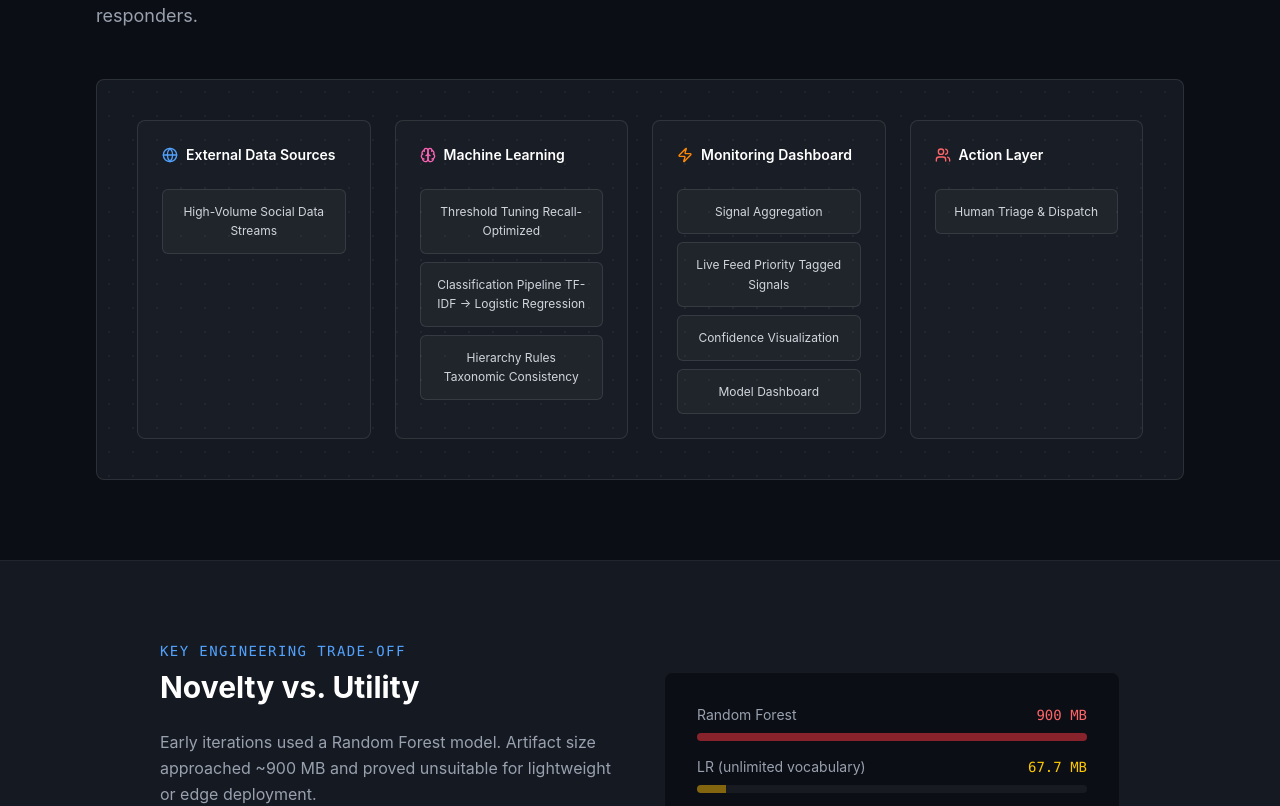
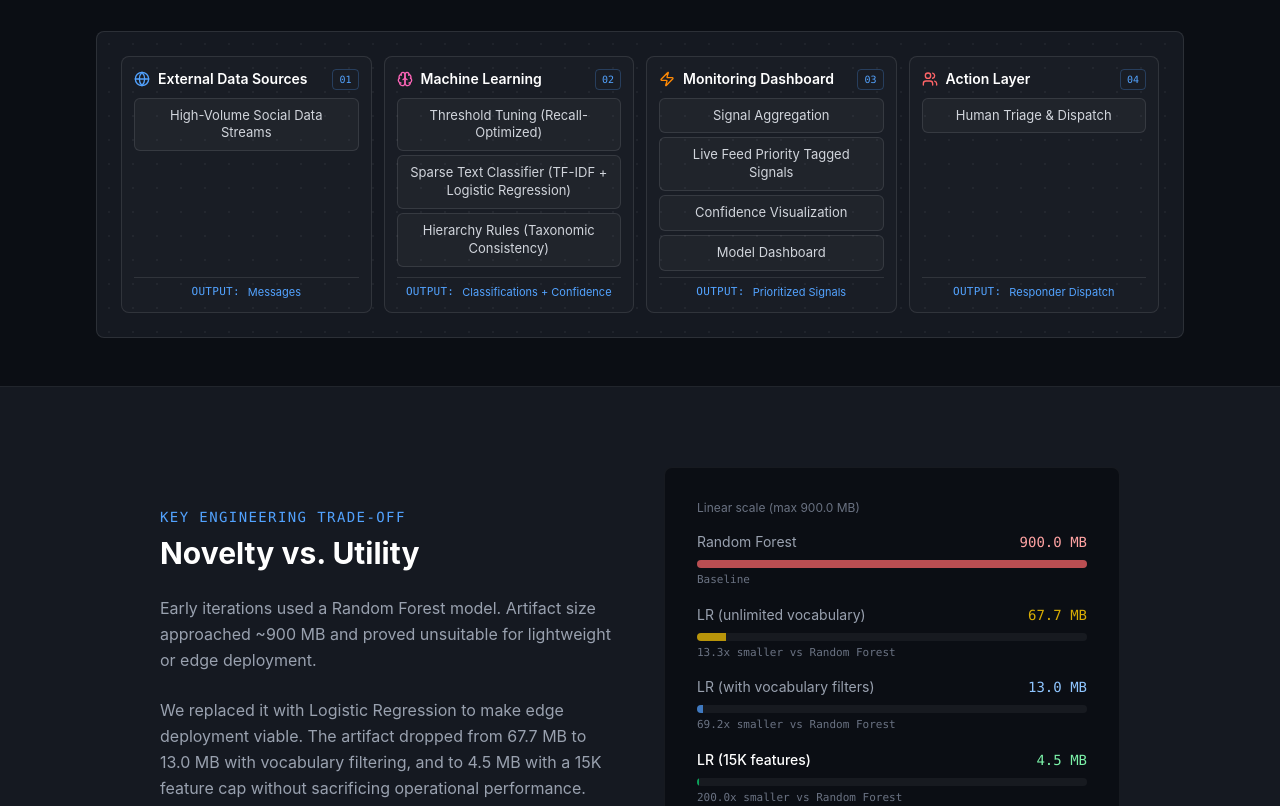
Before and after one commit to ghgeist/ghgeist.github.io, a React (Vite) app: page /projects/signal-storm in a window 1280 px wide. Shown: the part 1940-2746 px from the top of the page. Built offline with nearby package versions, Linux system fonts and the light colour scheme.

Commit message:
Enhance StormSignal component with additional architecture details, design elements, and improved model comparison logic; refactor CTA links and layout for better usability.

```diff
--- a/src/app/projects/StormSignal.tsx
+++ b/src/app/projects/StormSignal.tsx
@@ -46,9 +46,9 @@ const architectureLanes: ArchitectureLane[] = [
     icon: <Brain className="w-4 h-4" />,
     iconColor: "text-pink-400",
     nodes: [
-      "Threshold Tuning Recall-Optimized",
-      "Classification Pipeline TF-IDF → Logistic Regression",
-      "Hierarchy Rules Taxonomic Consistency",
+      "Threshold Tuning (Recall-Optimized)",
+      "Sparse Text Classifier (TF-IDF + Logistic Regression)",
+      "Hierarchy Rules (Taxonomic Consistency)",
     ],
     tightSpacing: true,
   },
@@ -70,6 +70,12 @@ const architectureLanes: ArchitectureLane[] = [
     iconColor: "text-red-400",
     nodes: ["Human Triage & Dispatch"],
   },
+];
+
+const architectureTransitions = [
+  "Messages",
+  "Classifications + Confidence",
+  "Prioritized Signals",
 ];
 
 type DesignDoctrineCard = {
@@ -161,39 +167,126 @@ function SectionHeading({ title, subtitle }: { title: string; subtitle?: string
 
 function Node({ text }: { text: string }) {
   return (
-    <div className="w-full bg-white/[0.03] border border-white/10 rounded-md px-3 py-2.5 md:px-4 md:py-3 text-center">
-      <p className="text-xs text-gray-300 leading-relaxed">{text}</p>
+    <div className="w-full bg-white/[0.03] border border-white/10 rounded-md px-3 py-2 md:px-3 md:py-2 text-center">
+      <p className="text-[13px] md:text-[13px] text-gray-300 leading-normal md:leading-snug">{text}</p>
     </div>
   );
 }
 
 function Lane({
+  index,
   title,
   icon,
   iconColor,
   nodes,
-  tightSpacing = false
+  nextLabel,
+  tightSpacing = false,
 }: {
+  index: number;
   title: string;
   icon: React.ReactNode;
   iconColor: string;
   nodes: string[];
+  nextLabel?: string;
   tightSpacing?: boolean;
 }) {
+  const laneNumber = String(index + 1).padStart(2, "0");
+
   return (
-    <div className="bg-white/[0.02] border border-white/10 rounded-lg p-4 md:p-6 flex flex-col h-full min-h-[200px] md:min-h-[300px]">
-      <div className="flex items-center gap-2 mb-4 md:mb-6">
-        <div className={`${iconColor} flex-shrink-0`}>
-          {icon}
+    <div className="bg-white/[0.02] border border-white/10 rounded-lg p-3.5 md:p-3 flex flex-col h-full min-h-0 sm:min-h-[180px] md:min-h-[170px]">
+      <div className="flex items-start justify-between gap-2 mb-3 md:mb-2">
+        <div className="flex items-center gap-2 min-w-0">
+          <div className={`${iconColor} flex-shrink-0`}>
+            {icon}
+          </div>
+          <h3 className="text-xs md:text-sm font-semibold text-white">{title}</h3>
         </div>
-        <h3 className="text-xs md:text-sm font-semibold text-white">{title}</h3>
+        <span className="text-[10px] font-mono text-blue-400 border border-blue-400/25 rounded px-1.5 py-0.5">
+          {laneNumber}
+        </span>
       </div>
+
       <div className="flex-1 flex flex-col justify-start">
-        <div className={`w-full max-w-full md:max-w-[260px] mx-auto ${tightSpacing ? 'space-y-2' : 'space-y-3'}`}>
+        <div className={`w-full max-w-full md:max-w-[240px] mx-auto ${tightSpacing ? "space-y-1" : "space-y-2"}`}>
           {nodes.map((text, idx) => (
             <Node key={idx} text={text} />
           ))}
         </div>
+      </div>
+
+      <div className="hidden sm:block mt-2 md:mt-1.5 pt-2 md:pt-1.5 border-t border-white/10">
+        {nextLabel ? (
+          <div className="flex flex-wrap items-center justify-center gap-x-2 gap-y-0.5 text-[11px] text-center">
+            <span className="font-mono uppercase tracking-wide text-blue-400">Output:</span>
+            <span className="text-blue-400">{nextLabel}</span>
+          </div>
+        ) : (
+          <div className="flex flex-wrap items-center justify-center gap-x-2 gap-y-0.5 text-[11px] text-center">
+            <span className="font-mono uppercase tracking-wide text-blue-400">Output:</span>
+            <span className="text-blue-400">Responder Dispatch</span>
+          </div>
+        )}
+      </div>
+    </div>
+  );
+}
+
+function MobileFlowConnector({ label }: { label: string }) {
+  return (
+    <div className="flex items-center justify-center gap-2 py-1 text-[11px] text-center">
+      <span className="font-mono uppercase tracking-wide text-blue-400">Output:</span>
+      <span className="text-blue-400">{label}</span>
+    </div>
+  );
+}
+
+function AnimatedLane({ lane, idx }: { lane: ArchitectureLane; idx: number }) {
+  return (
+    <Motion.div
+      initial={{ opacity: 0, y: 10 }}
+      whileInView={{ opacity: 1, y: 0 }}
+      viewport={{ once: true, amount: 0.3 }}
+      transition={{ duration: 0.35, delay: idx * 0.08 }}
+      className="h-full"
+    >
+      <Lane
+        index={idx}
+        title={lane.title}
+        icon={lane.icon}
+        iconColor={lane.iconColor}
+        nodes={lane.nodes}
+        nextLabel={architectureTransitions[idx]}
+        tightSpacing={lane.tightSpacing}
+      />
+    </Motion.div>
+  );
+}
+
+function ArchitectureDesktopTablet() {
+  return (
+    <div className="relative hidden sm:block">
+      <div className="relative grid grid-cols-1 md:grid-cols-2 lg:grid-cols-4 gap-3 md:gap-3">
+        {architectureLanes.map((lane, idx) => (
+          <React.Fragment key={idx}>
+            <AnimatedLane lane={lane} idx={idx} />
+
+          </React.Fragment>
+        ))}
+      </div>
+    </div>
+  );
+}
+
+function ArchitectureMobile() {
+  return (
+    <div className="relative sm:hidden">
+      <div className="space-y-2">
+        {architectureLanes.map((lane, idx) => (
+          <React.Fragment key={idx}>
+            <AnimatedLane lane={lane} idx={idx} />
+            {idx < architectureTransitions.length && <MobileFlowConnector label={architectureTransitions[idx]} />}
+          </React.Fragment>
+        ))}
       </div>
     </div>
   );
@@ -201,20 +294,26 @@ function Lane({
 
 function ModelComparisonChart({ models }: { models: ModelComparison[] }) {
   const colorConfig: Record<ModelComparison["color"], { bg: string; text: string }> = {
-    red: { bg: "bg-red-500/50", text: "text-red-400" },
-    yellow: { bg: "bg-yellow-500/50", text: "text-yellow-400" },
-    blue: { bg: "bg-blue-500/50", text: "text-blue-400" },
-    green: { bg: "bg-green-500", text: "text-green-400" },
+    red: { bg: "bg-red-400/70", text: "text-red-300" },
+    yellow: { bg: "bg-yellow-400/70", text: "text-yellow-400/85" },
+    blue: { bg: "bg-blue-400/70", text: "text-blue-300" },
+    green: { bg: "bg-green-400/70", text: "text-green-300" },
   };
 
   const maxModelSize = Math.max(...models.map(m => m.sizeMB));
+  const baselineModelSize = models[0]?.sizeMB ?? maxModelSize;
 
   return (
     <div className="bg-[#0B0E14] p-6 md:p-8 rounded-lg border border-white/5">
+      <div className="mb-4 text-xs text-gray-500">
+        Linear scale (max {maxModelSize.toFixed(1)} MB)
+      </div>
       <div className="space-y-4">
         {models.map((model, idx) => {
           const widthPercent = (model.sizeMB / maxModelSize) * 100;
           const colors = colorConfig[model.color];
+          const isBaseline = idx === 0;
+          const shrinkFactor = isBaseline ? null : baselineModelSize / model.sizeMB;
 
           return (
             <div key={idx}>
@@ -223,7 +322,7 @@ function ModelComparisonChart({ models }: { models: ModelComparison[] }) {
                   {model.label}
                 </span>
                 <span className={`${colors.text} font-mono`}>
-                  {model.sizeMB} MB
+                  {model.sizeMB.toFixed(1)} MB
                 </span>
               </div>
               <div className="h-2 bg-white/5 rounded-full overflow-hidden">
@@ -231,6 +330,9 @@ function ModelComparisonChart({ models }: { models: ModelComparison[] }) {
                   className={`h-full ${colors.bg} transition-all`}
                   style={{ width: `${widthPercent}%`, minWidth: widthPercent < 1 ? '2px' : '0' }}
                 />
+              </div>
+              <div className="mt-1 text-[11px] text-gray-500 font-mono">
+                {isBaseline ? "Baseline" : `${shrinkFactor?.toFixed(1)}x smaller vs Random Forest`}
               </div>
             </div>
           );
@@ -368,35 +470,24 @@ export function StormSignal() {
       </section>
 
       {/* Architecture */}
-      <section className="py-12 md:py-20 bg-[#0B0E14]">
+      <section className="py-10 md:py-12 bg-[#0B0E14]">
         <div className="max-w-6xl mx-auto px-6 lg:px-8">
            <SectionHeading
              title="System Architecture"
              subtitle="A monitoring dashboard with a constrained ML core. Messages are ingested, classified with confidence, surfaced for triage, and routed to human responders."
            />
 
-           <div className="mt-12">
+           <div className="mt-8 md:mt-6">
               {/* Diagram Surface */}
-              <div className="relative bg-[#151921] border border-white/10 rounded-lg p-4 md:p-6 lg:p-10">
+              <div className="relative bg-[#151921] border border-white/10 rounded-lg p-3 md:p-3 lg:p-6">
                  {/* Grid Background Pattern */}
                  <div className="absolute inset-0 opacity-5 rounded-lg" style={{
                    backgroundImage: 'radial-gradient(circle, currentColor 1px, transparent 1px)',
                    backgroundSize: '24px 24px'
                  }} />
 
-                 {/* Swimlane Grid */}
-                 <div className="relative grid grid-cols-1 md:grid-cols-2 lg:grid-cols-4 gap-4 md:gap-6">
-                    {architectureLanes.map((lane, idx) => (
-                      <Lane
-                        key={idx}
-                        title={lane.title}
-                        icon={lane.icon}
-                        iconColor={lane.iconColor}
-                        nodes={lane.nodes}
-                        tightSpacing={lane.tightSpacing}
-                      />
-                    ))}
-                 </div>
+                 <ArchitectureDesktopTablet />
+                 <ArchitectureMobile />
               </div>
            </div>
         </div>
@@ -414,7 +505,7 @@ export function StormSignal() {
                     Early iterations used a Random Forest model. Artifact size approached ~900 MB and proved unsuitable for lightweight or edge deployment.
                   </p>
                   <p>
-                    We replaced it with Logistic Regression to make edge deployment viable. The artifact dropped from 67.69 MB to 13.03 MB with vocabulary filtering, and to 4.53 MB with a 15K feature cap — without sacrificing operational performance.
+                    We replaced it with Logistic Regression to make edge deployment viable. The artifact dropped from 67.7 MB to 13.0 MB with vocabulary filtering, and to 4.5 MB with a 15K feature cap without sacrificing operational performance.
                   </p>
                   <p>
                     The final stack prioritizes determinism, inspectability, and predictable inference behavior over model novelty.
```
